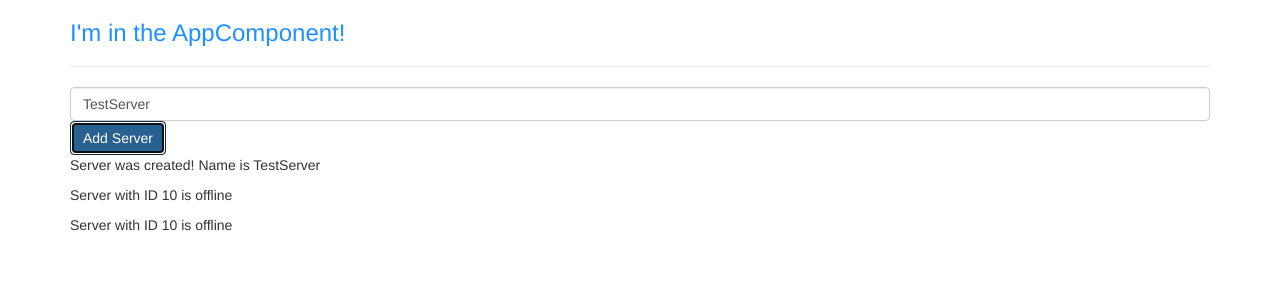
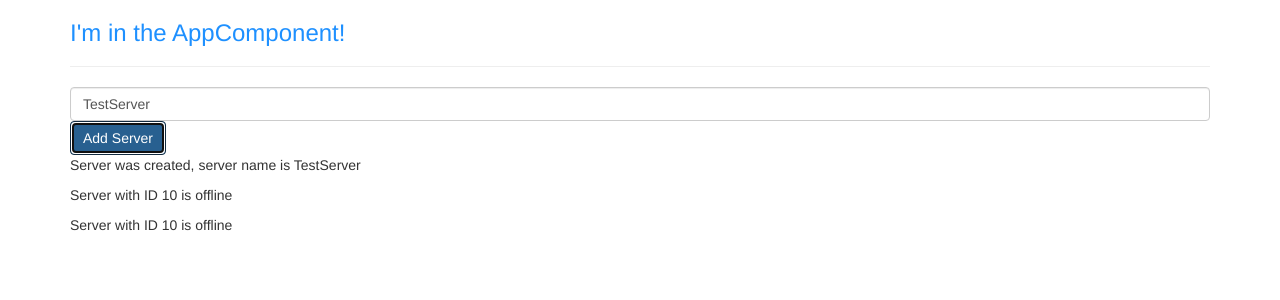
Before and after one commit to Tarkus5/bootstrap-and-angular, an Angular app: page / in a window 1280 px wide. Both pictures are taken after a click on the button "Add Server". Shown: the top 300 px of the page. Built offline with nearby package versions, Linux system fonts and the light colour scheme.

Commit message:
Uso dell'ngIf e aggiunta dell'enhancement "else"

```diff
--- a/src/app/servers/servers.component.html
+++ b/src/app/servers/servers.component.html
@@ -10,7 +10,9 @@ class="form-control"
 [disabled]="!allowNewServer"
 (click)="onCreateServer()">Add Server</button>
 <!-- <p [innerText]="allowNewServer"></p> -->
-<p>{{ ServerCreationStatus }}</p>
+<!-- <p>{{ ServerCreationStatus }}</p> -->
+<p *ngIf="serverCreated; else noServer">Server was created, server name is {{ serverName }}</p>
+<ng-template #noServer><p>No server was created!</p></ng-template>
 <app-server></app-server>
 <app-server></app-server>
 
@@ -19,3 +21,5 @@ class="form-control"
 <!-- (click)="onCreateServer()" => stiamo usando l' "Event Binding" per affidare al click di un btn un particolare evento -->
 <!-- (input)="onUpdateServerName($event)" => andiamo a passare ed utilizzare dei dati attraverso l'Event Binding -->
 <!-- [(ngModel)]="serverName" => Binding bidirezionale -->
+<!--  *ngIf="serverCreated => andiamo a creare l'ngIf - l'asterisco alla fine indica che si tratta di una direttiva strutturale, che modifica realmente il DOM -->
+<!-- <ng-template #noServer> => direttiva locale utile a creare l'else (che va richiamato nella scrittura precedente aggiungendo "; else noServer") -->
--- a/src/app/servers/servers.component.ts
+++ b/src/app/servers/servers.component.ts
@@ -16,6 +16,7 @@ export class ServersComponent {
   allowNewServer = false;
   ServerCreationStatus = 'No server was created!'
   serverName = 'TestServer';
+  serverCreated = false;
 
   constructor(){
     setTimeout(() => {
@@ -29,6 +30,7 @@ export class ServersComponent {
   }
 
 onCreateServer() {
+  this.serverCreated = true;
   this.ServerCreationStatus = 'Server was created! Name is ' + this.serverName;
 }
 
```
